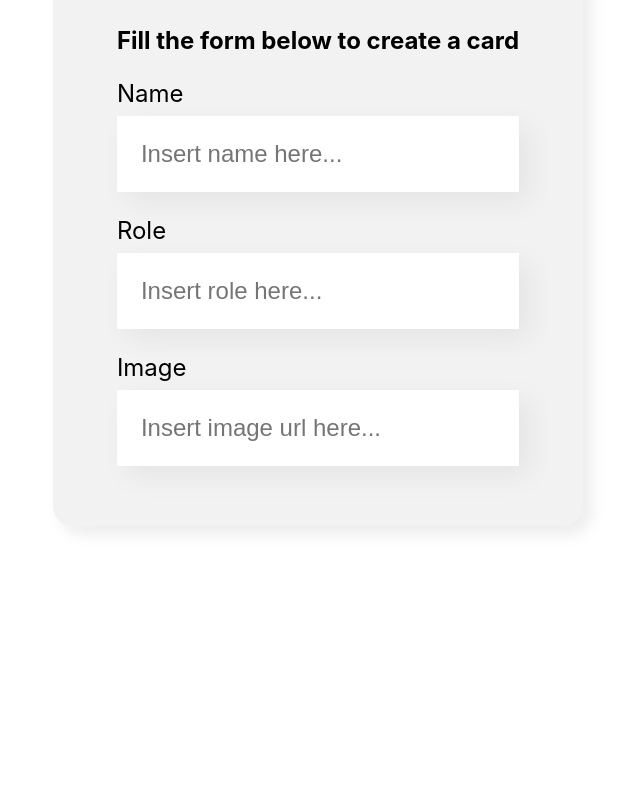
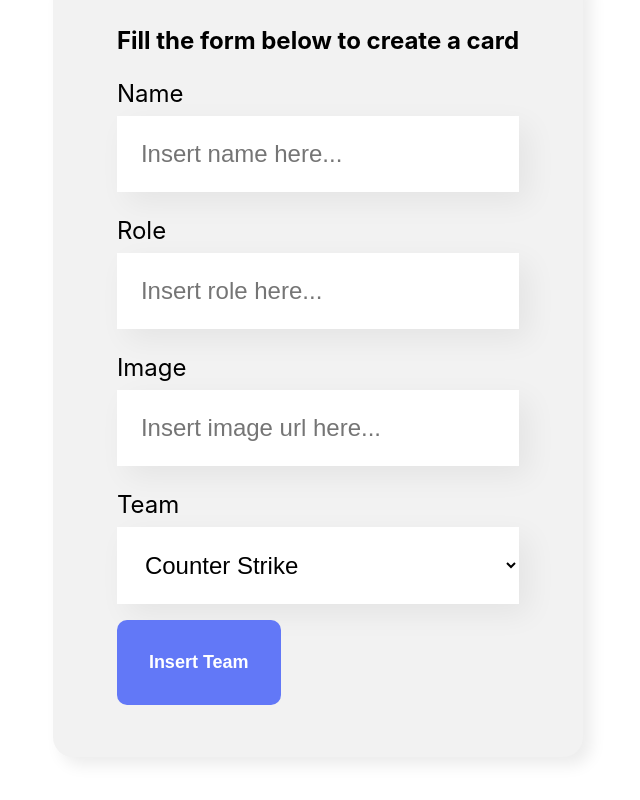
Before and after one commit to GuilhermePittner/first-react-app, a React (Create React App) app: page / in a window 1280 px wide. Shown: the part 608-1408 px from the top of the page, without its empty margins (322-962 px from the left). Before the commit the page ends 1214 px from the top, so only its background shows below. Built offline with nearby package versions, Linux system fonts and the light colour scheme.

Commit message:
created send button

```diff
--- a/src/App.js
+++ b/src/App.js
@@ -1,5 +1,10 @@
 import Banner from './components/Banner/Banner';
 import Form from './components/Form';
+
+/*
+basically I just created two components (.js files)
+and brought them here like a normal HTML tag
+*/
 
 function App() {
   return (
--- /dev/null
+++ b/src/components/Button/Button.css
@@ -0,0 +1,15 @@
+.btn {
+    background-color: #6278f7;
+    border-radius: 10px;
+    font-weight: 700;
+    font-size: 18px;
+    padding: 32px;
+    border: none;
+    cursor: pointer;
+    color: #FFF;
+    margin: 16px 0;
+}
+
+.bnt:hover {
+    color: #95FFD4;
+}
--- /dev/null
+++ b/src/components/Button/Button.js
@@ -0,0 +1,7 @@
+import './Button.css'
+
+export const Button = (props) => {
+    return (
+        <button className='btn'>{props.children}</button>
+    )
+}
--- /dev/null
+++ b/src/components/Button/index.js
@@ -0,0 +1,3 @@
+import { Button } from "./Button";
+
+export default Button
--- /dev/null
+++ b/src/components/Dropdown/Dropdown.css
@@ -0,0 +1,15 @@
+.dropdown-div label {
+    display: block;
+    margin-bottom: 8px;
+    font-size: 24px;
+}
+
+.dropdown-div select {
+    background-color: #FFF;
+    box-shadow: 10px 10px 30px rgba(0, 0, 0, 0.06);
+    width: 100%;
+    border: none;
+    font-size: 24px;
+    padding: 24px;
+    box-sizing: border-box;
+}
--- /dev/null
+++ b/src/components/Dropdown/Dropdown.js
@@ -0,0 +1,12 @@
+import './Dropdown.css'
+
+export const Dropdown = (props) => {
+    return (
+        <div className='dropdown-div'>
+            <label> {props.label} </label>
+            <select>
+                { props.teams.map(item => <option key={item}>{item}</option> ) }
+            </select>
+        </div>
+    )
+}
--- /dev/null
+++ b/src/components/Dropdown/index.js
@@ -0,0 +1,3 @@
+import { Dropdown } from "./Dropdown"
+
+export default Dropdown
--- a/src/components/Form/Form.js
+++ b/src/components/Form/Form.js
@@ -1,15 +1,34 @@
+import Button from '../Button';
+import Dropdown from '../Dropdown';
 import TextField from '../TextField';
 import './Form.css'
 
 export const Form = () => {
+
+    const savingTeam = (e) => {
+        e.preventDefault();
+        alert('keep going');
+    }
+
+    const teams = ['Counter Strike', 'Rocket League', 'Fortnite']
+
     return (
         <section className='form-section'>
-            <form>
+
+            <form onSubmit={savingTeam}>
+
                 <h2>Fill the form below to create a card</h2>
+
                 <TextField label="Name" placeholder="Insert name here..." />
                 <TextField label="Role" placeholder="Insert role here..." />
                 <TextField label="Image" placeholder="Insert image url here..." />
+                <Dropdown label="Team" teams={teams}/>
+                <Button>
+                    Insert Team
+                </Button>
+
             </form>
+
         </section>
     )
 }
```
